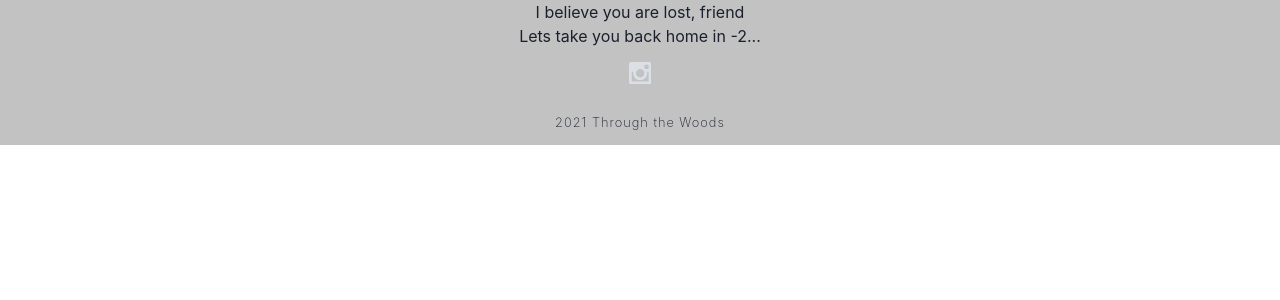
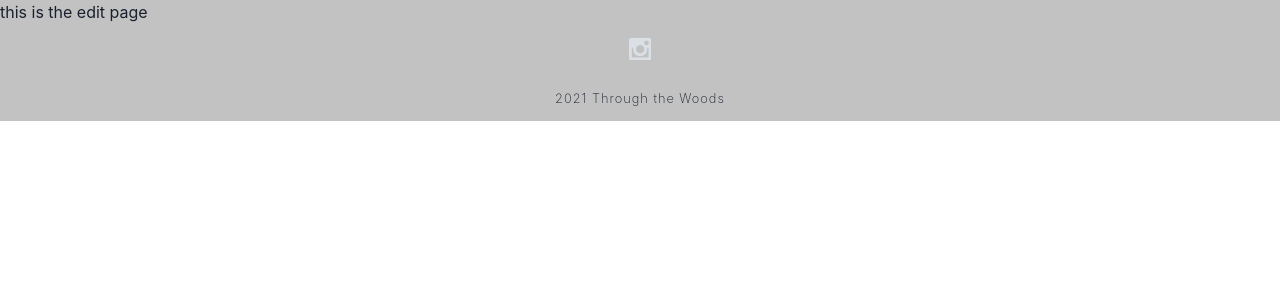
Before and after one commit to jeremiahcanlas/through-the-woods, a Next.js app: page /trails/1/edit in a window 1280 px wide. Before the commit this address had no page. Shown: the top 300 px of the page. Built offline with nearby package versions, Linux system fonts and the light colour scheme.

Commit message:
added edit trail page

```diff
--- /dev/null
+++ b/pages/trails/[id]/edit.js
@@ -0,0 +1,5 @@
+const edit = () => {
+  return <h1>this is the edit page</h1>;
+};
+
+export default edit;
```
